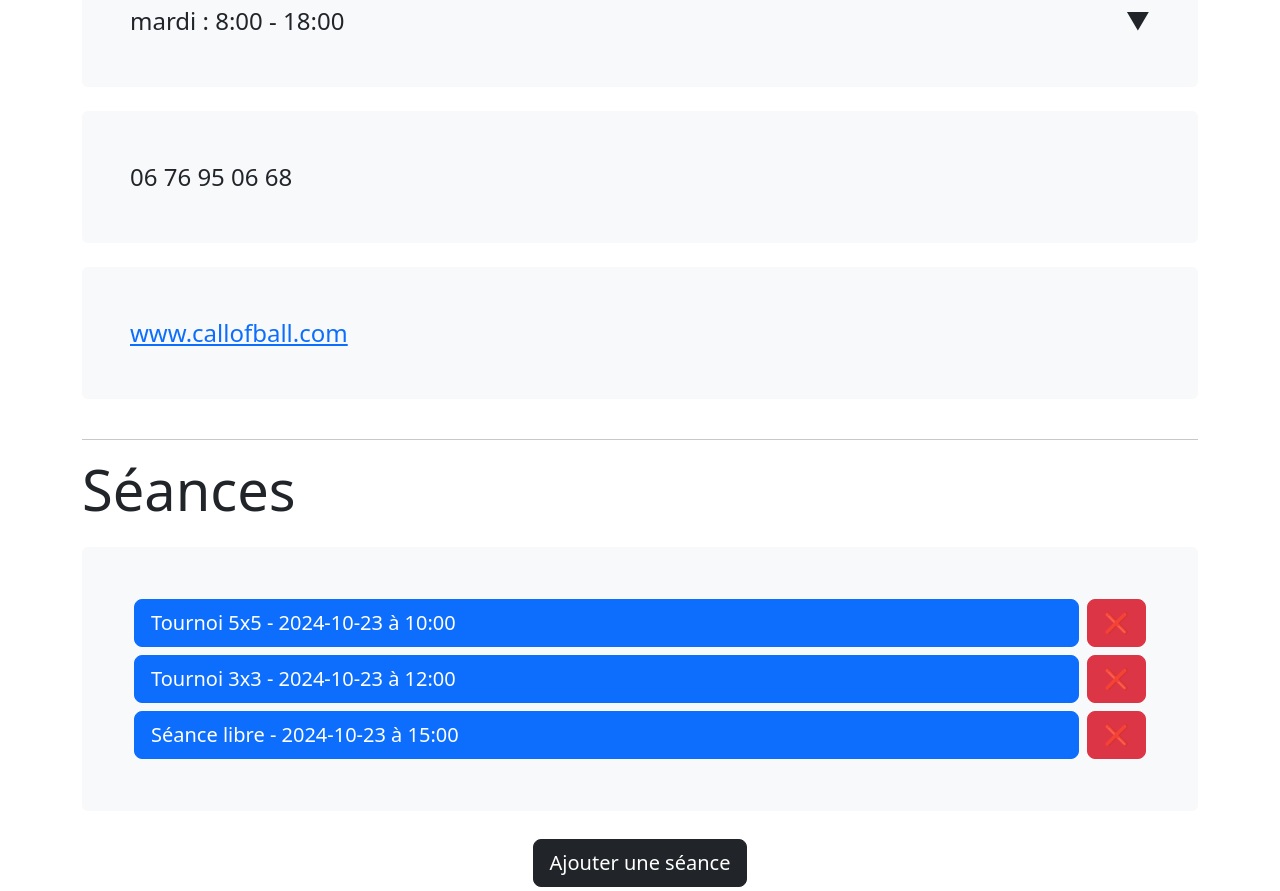
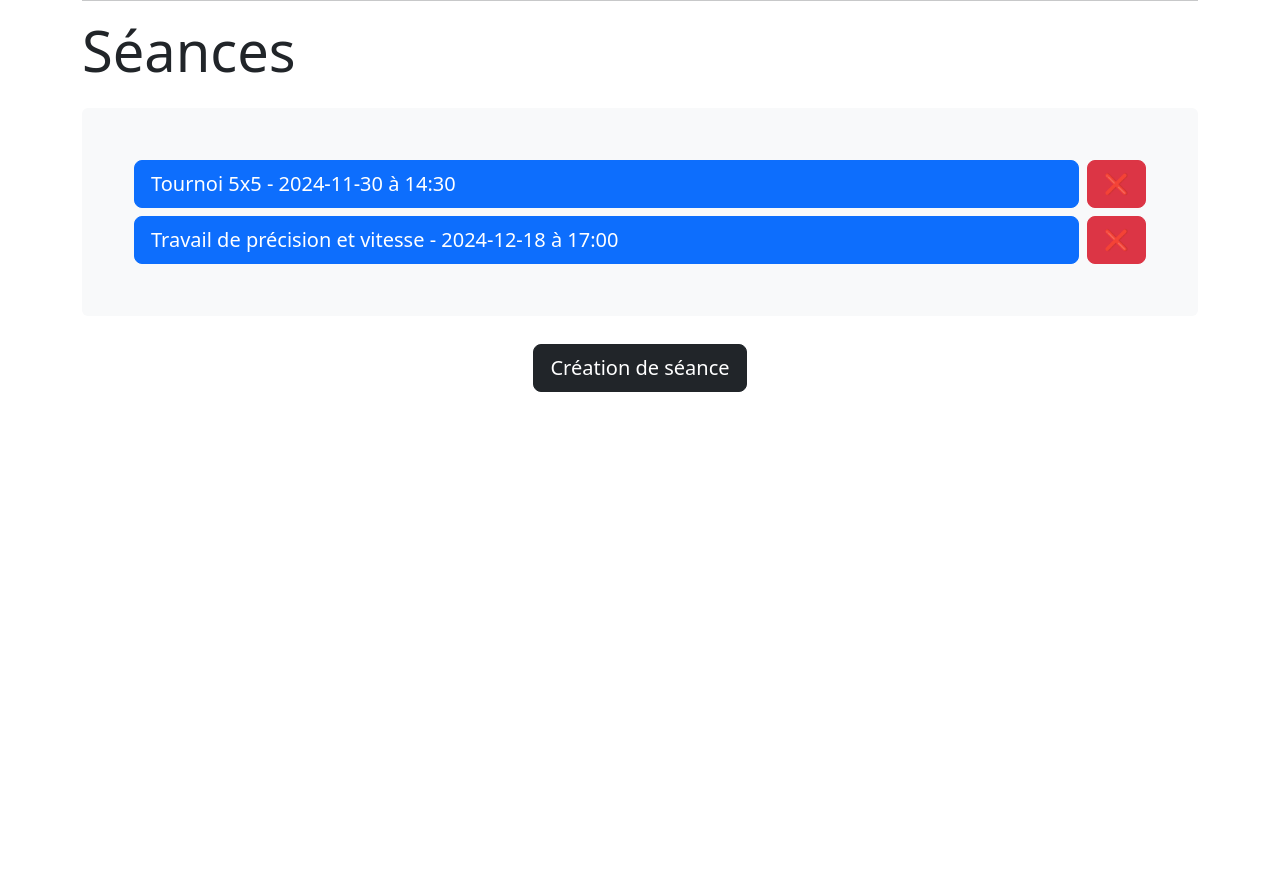
Before and after one commit to chams14/ihm, a plain HTML site: page index.html in a window 1280 px wide. Shown: the part 987-1878 px from the top of the page. After the commit the page ends 1383 px from the top, so only its background shows below. Drawn offline with nearby package versions, Linux system fonts and the light colour scheme.

Commit message:
update lieu

```diff
--- a/index.html
+++ b/index.html
@@ -6,13 +6,21 @@
     <link href="https://cdn.jsdelivr.net/npm/bootstrap@5.3.3/dist/css/bootstrap.min.css" rel="stylesheet" integrity="sha384-QWTKZyjpPEjISv5WaRU9OFeRpok6YctnYmDr5pNlyT2bRjXh0JMhjY6hW+ALEwIH" crossorigin="anonymous">
     <script src="https://cdn.jsdelivr.net/npm/bootstrap@5.3.3/dist/js/bootstrap.bundle.min.js" integrity="sha384-YvpcrYf0tY3lHB60NNkmXc5s9fDVZLESaAA55NDzOxhy9GkcIdslK1eN7N6jIeHz" crossorigin="anonymous"></script>
     <link rel="stylesheet" href="css/styles.css">
+    <!--
+        <link rel="stylesheet" href="./css/styles_maelle.css">
+        <script defer src="./lieu/utils.js"></script>
+        <script defer src="./lieu/model.js"></script>
+        <script defer src="./lieu/view.js"></script>
+        <script defer src="./lieu/controler.js"></script>
+        <script defer src="./lieu/main.js"></script>
+    -->
 
-        <script defer src="js/utils.js"></script>
-        <script defer src="js/model.js"></script>
-        <script defer src="js/view.js"></script>
-        <script defer src="js/controler.js"></script>
-        <script defer src="js/main.js"></script>
 
+    <script defer src="js/utils.js"></script>
+    <script defer src="js/model.js"></script>
+    <script defer src="js/view.js"></script>
+    <script defer src="js/controler.js"></script>
+    <script defer src="js/main.js"></script>
   </head>
   <body>
     <div id="outer">
--- a/js/controler.js
+++ b/js/controler.js
@@ -4,16 +4,15 @@ class Controler {
         this.view = new View();
         this.model = model;
 
-        this.model.addObservers(this); // Associe le contrôleur en tant qu'observateur du modèle
+        this.model.addObservers(this);
 
-        this.view.controller = this;  // Lien vers le contrôleur depuis la vue
-
+        this.view.controller = this;
         const lieu = this.model.getLieu();
-        this.afficherLieu(lieu);  // Appel de la nouvelle méthode pour afficher le lieu
+        this.afficherLieu(lieu);
     }
 
     update() {
-        this.afficherLieu(this.model.getLieu());  // Met à jour l'interface utilisateur avec le lieu actuel
+        this.afficherLieu(this.model.getLieu());
     }
 
     afficherLieu(lieu) {
@@ -42,7 +41,6 @@ class Controler {
 
         document.getElementById('lieu-seances').innerHTML = seancesHTML;
 
-        // Écouteur pour chaque bouton de séance (redirection)
         document.querySelectorAll('.seance-btn').forEach(button => {
             button.addEventListener('click', (event) => {
                 const seanceId = event.target.getAttribute('data-id');
@@ -51,7 +49,6 @@ class Controler {
             });
         });
 
-        // Écouteur pour chaque bouton de suppression
         document.querySelectorAll('.supprimer-btn').forEach(button => {
             button.addEventListener('click', (event) => {
                 event.stopPropagation();
--- a/js/model.js
+++ b/js/model.js
@@ -12,7 +12,7 @@ class Model extends Observable {
 
     creerLieu() {
         return new Lieu(
-            'image/callofball.jpg',
+            './image/lieu.png',
             'Call Of Ball',
             4.2,
             '3 rue de la Jalousie',
@@ -28,9 +28,8 @@ class Model extends Observable {
             '06 76 95 06 68',
             'www.callofball.com',
             [
-                new Seance('Tournoi 5x5', '2024-10-23', '10:00'),
-                new Seance('Tournoi 3x3', '2024-10-23', '12:00'),
-                new Seance('Séance libre', '2024-10-23', '15:00')
+                new Seance('Tournoi 5x5', '2024-11-30', '14:30'),
+                new Seance('Travail de précision et vitesse', '2024-12-18', '17:00')
             ]
         );
     }
--- a/js/view.js
+++ b/js/view.js
@@ -31,7 +31,7 @@ class View extends Observer {
                                 <p class="mb-0 fs-4"><span id="lieu-telephone"></span></p>
                             </div>
                             <div class="bg-light p-5 rounded mb-4 d-flex align-items-center">
-                                <p class="mb-0 fs-4"><a id="lieu-site" href=""></a></p>
+                                <p class="mb-0 fs-4"><a id="lieu-site" href="" class="text-decoration-none text-body"></a></p>
                             </div>
                         </div>
                     </div>
@@ -47,7 +47,7 @@ class View extends Observer {
                             </div>
                         </div>
                         <div class="text-center">
-                            <button class="btn btn-dark btn-lg m-1">Ajouter une séance</button>
+                            <button class="btn btn-dark btn-lg m-1">Création de séance</button>
                         </div>
                     </hr>
                 </hr>
@@ -58,7 +58,7 @@ class View extends Observer {
         nodeParent.appendChild(this.div);
 
         this.div.querySelector("#lieu-horaires").addEventListener("click", () => {
-            this.afficherHorairesSemaine();
+            this.controller.afficherHorairesSemaine();
         });
     }
 }
```
